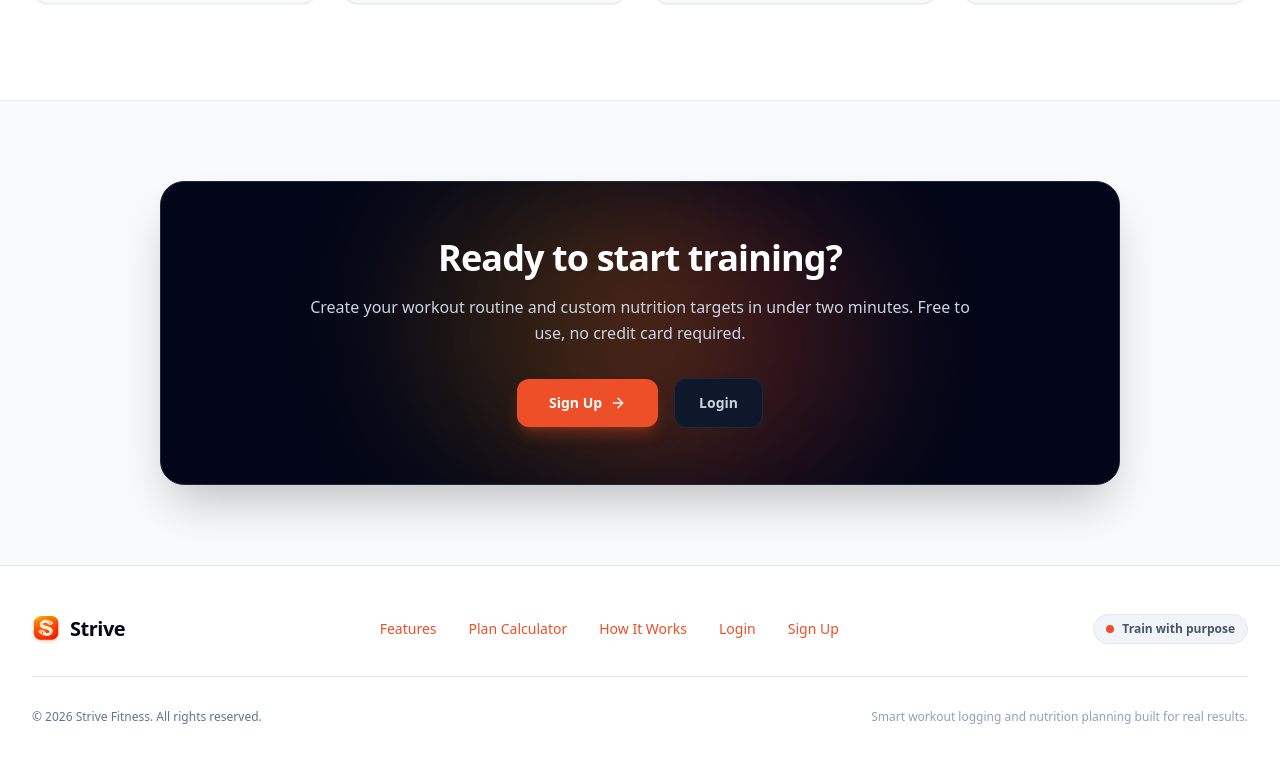
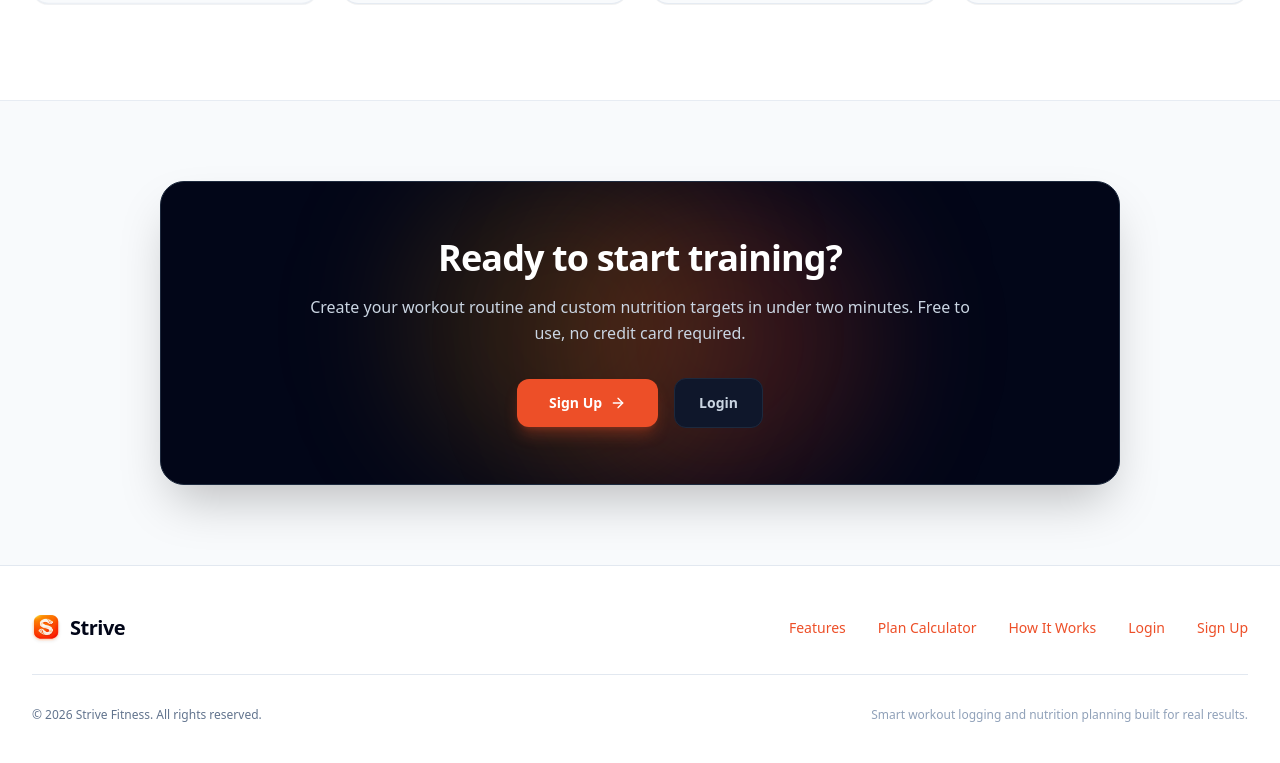
Before and after one commit to josntndr/strive, a Next.js app in the folder frontend/: page / in a window 1280 px wide. Shown: the part 4302-5065 px from the top of the page. Built offline with nearby package versions, Linux system fonts and the light colour scheme; no server answers.

Commit message:
Remove Train with purpose pill from footer

```diff
--- a/frontend/src/app/page.tsx
+++ b/frontend/src/app/page.tsx
@@ -1518,12 +1518,6 @@ export default function Home() {
                   Sign Up
                 </Link>
               </div>
-
-              {/* App Status / Tagline */}
-              <div className="flex items-center gap-2 text-xs font-semibold text-slate-600 bg-slate-100 px-3 py-1.5 rounded-full border border-slate-200">
-                <span className="w-2 h-2 rounded-full bg-[#ed4f28]" />
-                <span>Train with purpose</span>
-              </div>
             </div>
 
             <div className="pt-8 text-xs text-slate-500 flex flex-col sm:flex-row justify-between items-center gap-4">
```
